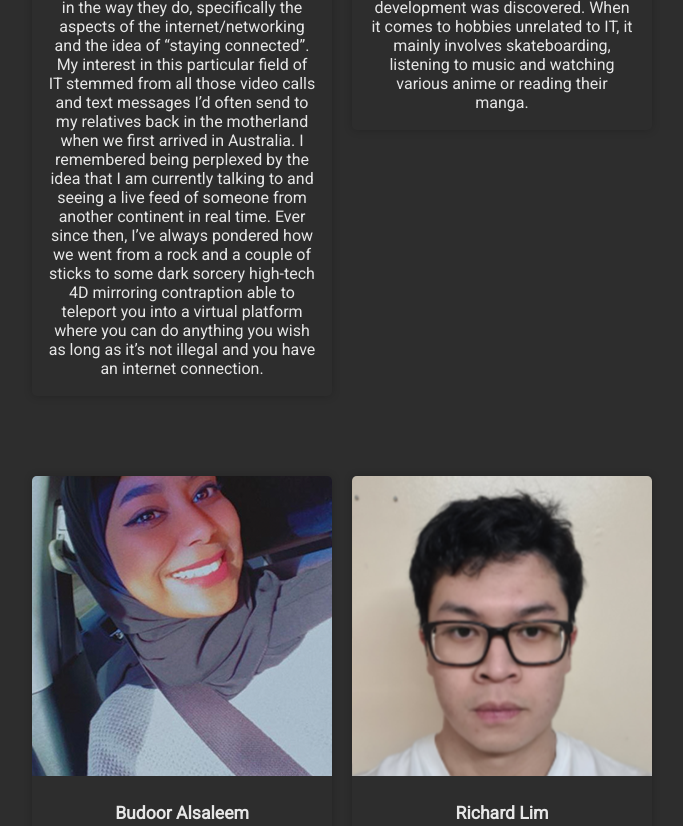
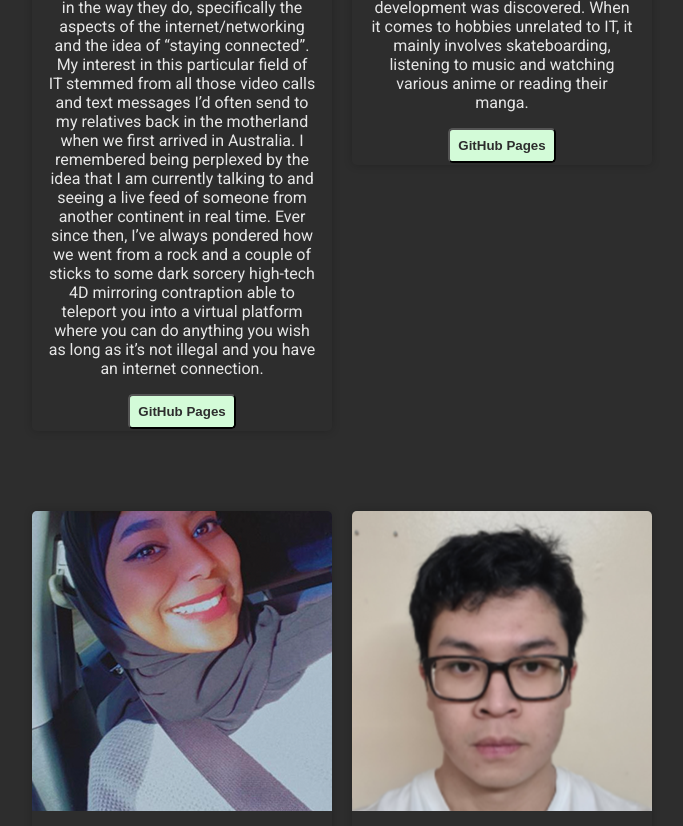
Before and after one commit to David-Chiem/COSCNAME5, a plain HTML site: page index.html in a window 1280 px wide. Shown: the part 1256-2082 px from the top of the page, without its empty margins (306-989 px from the left). Drawn offline with Linux system fonts and the light colour scheme.

Commit message:
Adds link to individual github pages

```diff
--- a/css/style.css
+++ b/css/style.css
@@ -178,3 +178,11 @@ tr:nth-child(even) {
 tr:nth-child(odd) {
     background-color: var(--clr-accent);
 }
+
+button {
+    background-color: var(--clr-discrete);
+    color: var(--clr-dark);
+    border-radius: 0.3rem;
+    padding: 0.5rem;
+    font-weight: bold;
+}
--- a/index.html
+++ b/index.html
@@ -40,6 +40,7 @@
                     <h4><b>Dat Vo</b></h4>
                     <p><b>s3901237</b></p>
                     <p>My name is Dat Vo (s3901237) and I am a first year student at RMIT currently attending the Bachelor of I.T course. I was born and raised in Vietnam for the past 12 years and moved to Melbourne back in early 2015 where I continued and finished my secondary education. Ethnically, I’m half Vietnamese, half Chinese and I am able to speak fluently in both dialects. Some of my hobbies include skateboarding, consuming copious amounts of anime and pestering my cat with hugs and kisses. I basically have little to no experience when it comes to all I.T related things, though it has always captivated my curiosities and yearnings to learn more about how certain things work in the way they do, specifically the aspects of the internet/networking and the idea of “staying connected”. My interest in this particular field of IT stemmed from all those video calls and text messages I’d often send to my relatives back in the motherland when we first arrived in Australia. I remembered being perplexed by the idea that I am currently talking to and seeing a live feed of someone from another continent in real time. Ever since then, I’ve always pondered how we went from a rock and a couple of sticks to some dark sorcery high-tech 4D mirroring contraption able to teleport you into a virtual platform where you can do anything you wish as long as it’s not illegal and you have an internet connection.</p>
+                    <a href="https://dat2605.github.io/IT-Profile/" target="_blank"><button>GitHub Pages</button></a>
                 </div>
             </div>
             <div class="card">
@@ -48,6 +49,7 @@
                     <h4><b>Benjamin Bilotta</b></h4>
                     <p><b>s3838761</b></p>
                     <p>My name is Benjamin Bilotta, and I am a first year Bachelor of Information Technology. I am from a Uruguayan family and am quite passionate about the IT industry. I spend the majority of my past time on computers or various game consoles, playing games, messing around on photoshop, or watching various YouTube videos. When it comes down to my IT experience, I have a certificate 3 in screen and media and completed my first year of computer science at RMIT before changing programs. As part of completing my certificate 3 in screen and media I built a couple websites, and this is where my passion for web development and front-end development was discovered. When it comes to hobbies unrelated to IT, it mainly involves skateboarding, listening to music and watching various anime or reading their manga.</p>
+                    <a href="https://s3838761.github.io/Intro-IT-Assignment1/" target="_blank"><button>GitHub Pages</button></a>
                 </div>
             </div>
             <div class="card">
@@ -56,6 +58,7 @@
                     <h4><b>Budoor Alsaleem</b></h4>
                     <p><b>s3817343</b></p>
                     <p>My name is Budoor Alsaleem.  I am a first year Bachelor of Information Technology student at RMIT University. I am from Riyadh, Saudi Arabia where I lived, studied, and got married. In 2019, my husband and I moved to Australia to study English and complete our bachelor's degrees. Since I was young, I have liked to watch and listen to the latest technology news and innovations; however, my real interest in technology started when I have been inspired by the passion and love of my father-in-law in technology, especially information security, as he works in a high and important technical position in the Saudi government. He said to me once, "Technology is originally a beautiful thing that helped human in all areas of life, such as education, medicine, industry, etc., but some people made it something scary, dangerous and bad, and it is our duty to protect the beauty of technology from these people.", therefore, I decided to study information technology to understand the bigger picture of technology and then I would like to specialize in cybersecurity or information security in  in order to help and contribute to the continuation of technology as an enabler and facilitator of human life, and not the other way around. As for my hobbies, I like to make and watch complex beautiful hair styles, jogging, reading, and listening to audio podcasts interested in technology and beauty.</p>
+                    <a href="https://budoor-15.github.io/Budoor-Abdulaziz/" target="_blank"><button>GitHub Pages</button></a>
                 </div>
             </div>
             <div class="card">
@@ -64,6 +67,7 @@
                     <h4><b>Richard Lim</b></h4>
                     <p><b>s3901013</b></p>
                     <p>Hi! My name is Richard Lim, 18 years old and a 2020 Highschool Graduate. Currently I am a student at RMIT for the Bachelor of Information Technology degree. Both of my parents came from Cambodia, making me a Cambodian Australian. They ended up immigrating to Australia, Victoria as refugees and have been living here ever since. I have two older brothers, and we were all born and raised in Australia. My main hobby is to play video games, having hundreds of hours in both DOTA2 and CS:GO, and having my current favourite games of Tekken 7 and Valorant.</p>
+                    <a href="https://fatboi101.github.io/A1-project/index.html" target="_blank"><button>GitHub Pages</button></a>
                 </div>
             </div>
             <div class="card">
@@ -72,6 +76,7 @@
                     <h4><b>David Chiem</b></h4>
                     <p><b>s3720563</b></p>
                     <p>I am an undergraduate student in the Bachelor of Economics and Finance. I was born and raised here in Melbourne. My bloodline is half Vietnamese and half Chinese except my main ethnicity is Vietnamese. I speak English and Vietnamese and a speck of words in Teochew which is a Southern Chinese dialect. I have had multiple interests in the past. I was into dancing during my primary years and performed at Crown under Jason’s Ministry of Dance. High school years I devoted my time and energy into martial arts, specifically taekwondo. I competed in local and state competitions and my club would perform in Lunar New Year Festivals. I have zero interest in Information Technology. My field of knowledge in Information technology currently consists of basic HTML and CSS formatting.</p>
+                    <a href="https://david-chiem.github.io/COSC3720563/" target="_blank"><button>GitHub Pages</button></a>
                 </div>
             </div>
         </section>
```
